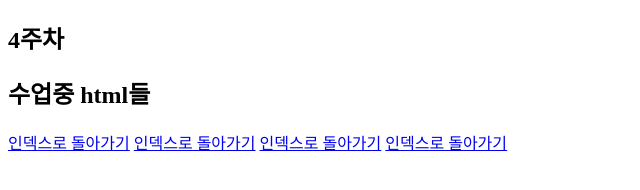
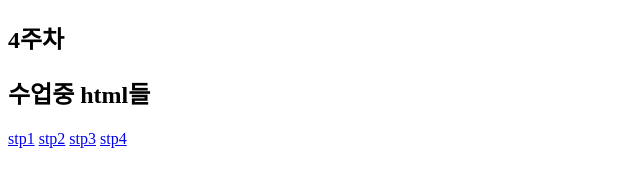
Before and after one commit to bcsw2164/dc_class, a plain HTML site: page w4/index.html in a window 1280 px wide. Shown: the whole page, without its empty margins (0-640 px from the left). Drawn offline with Linux system fonts and the light colour scheme.

Commit message:
stp 이름 바꿈

```diff
--- a/w4/index.html
+++ b/w4/index.html
@@ -9,9 +9,9 @@
   <body>
     <h2>4주차</h2>
     <h2>수업중 html들</h2>
-    <a href="inclass/stp1.html">인덱스로 돌아가기</a>
-    <a href="inclass/stp2.html">인덱스로 돌아가기</a>
-    <a href="inclass/stp3.html">인덱스로 돌아가기</a>
-    <a href="inclass/stp4.html">인덱스로 돌아가기</a>
+    <a href="inclass/stp1.html">stp1</a>
+    <a href="inclass/stp2.html">stp2</a>
+    <a href="inclass/stp3.html">stp3</a>
+    <a href="inclass/stp4.html">stp4</a>
   </body>
 </html>
```
